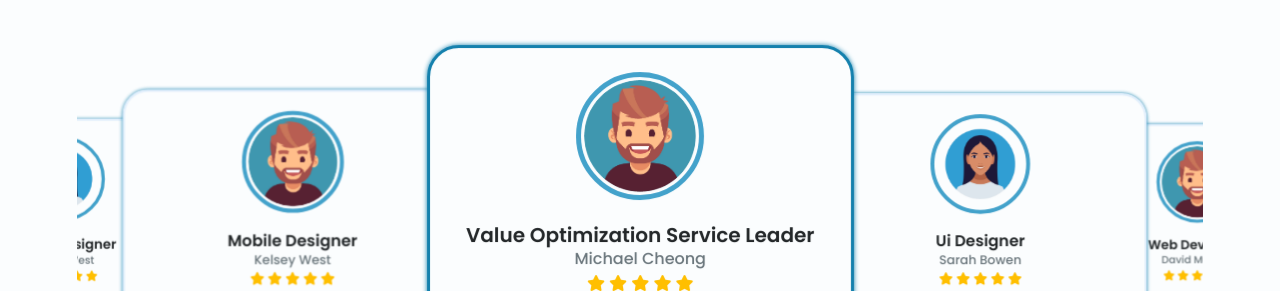
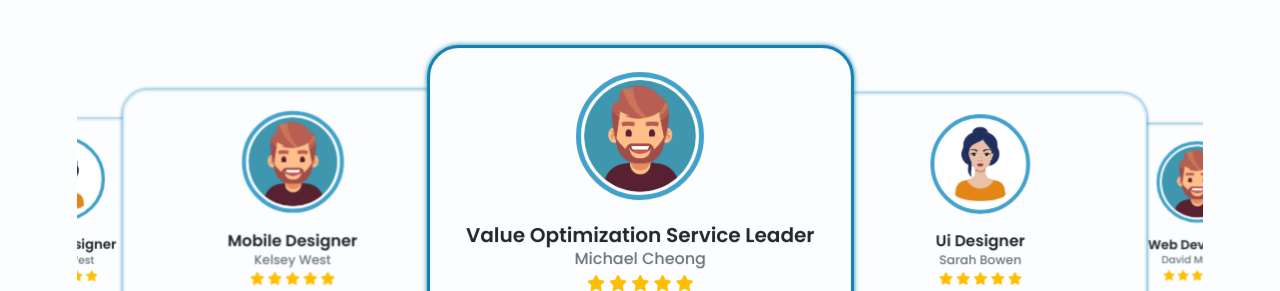
Before and after one commit to DylanNguyen2111/My_Portfolio, a plain HTML site: page index.html in a window 1280 px wide. Shown: the part 5485-5776 px from the top of the page. Drawn offline with nearby package versions, Linux system fonts and the light colour scheme.

Commit message:
update testimonial

```diff
--- a/index.html
+++ b/index.html
@@ -706,7 +706,7 @@
               <!-- CARD 2 -->
               <div class="card swiper-slide">
                 <div class="card__image">
-                  <img src="img/User_Icon_Female.png" alt="card image">
+                  <img src="img/user_avt_women.jpg" alt="card image">
                 </div>
 
                 <div class="card__content">
@@ -762,7 +762,7 @@
               <!-- CARD 4 -->
               <div class="card swiper-slide">
                 <div class="card__image">
-                  <img src="img/User_Icon_Female.png" alt="card image">
+                  <img src="img/user_avt_women.jpg" alt="card image">
                 </div>
 
                 <div class="card__content">
```
Also changed, not shown: img/user_avt_women.jpg (added).
